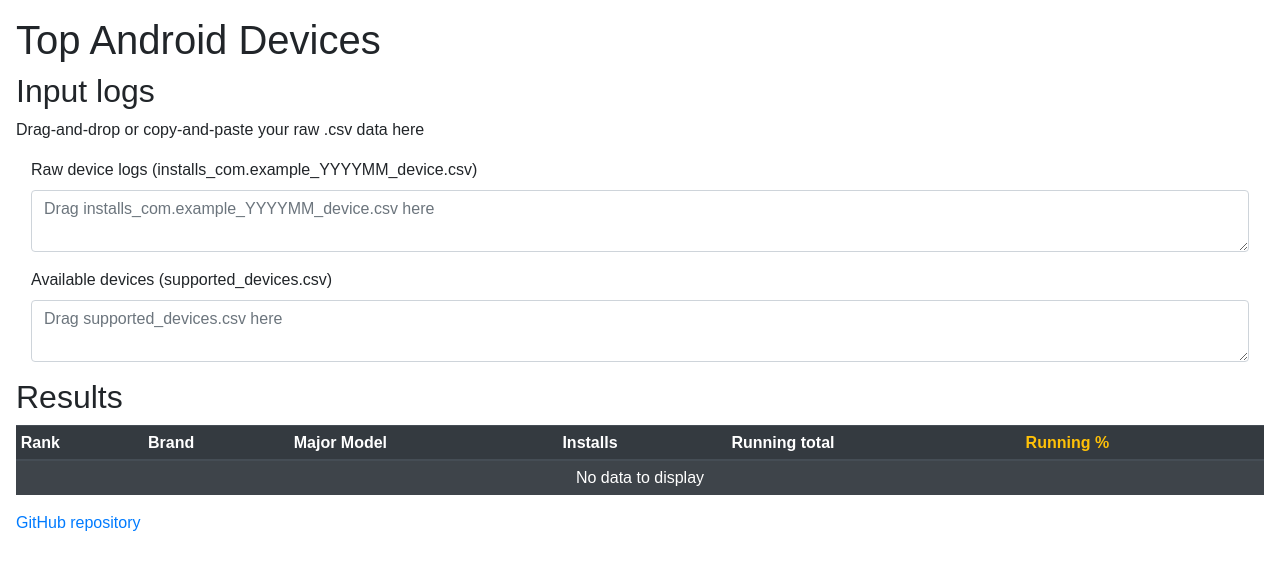
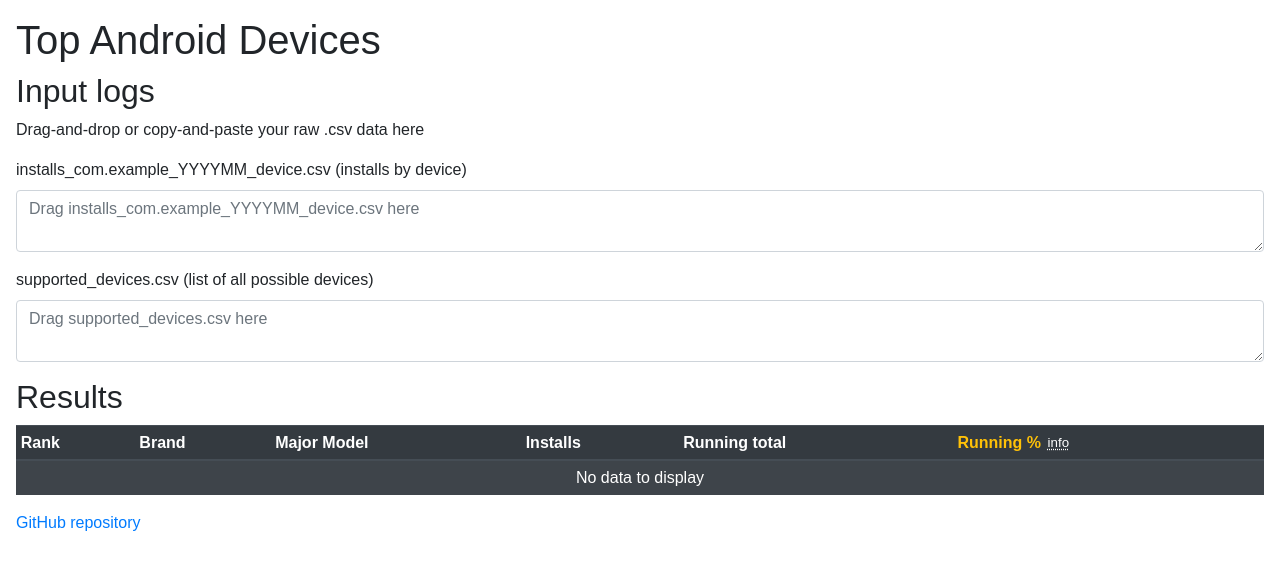
Before and after one commit to patik/android-device-list, a React app: page / in a window 1280 px wide. Built offline with nearby package versions, Linux system fonts and the light colour scheme.

Commit message:
added tooltip to explain the last column

```diff
--- a/src/index.js
+++ b/src/index.js
@@ -66,7 +66,7 @@ class App extends React.PureComponent {
 
         return (
             <div {...{ ...getRootProps(), tabIndex: -1 }} className="col form-group">
-                <label htmlFor="logsInput">Raw device logs (installs_com.example_YYYYMM_device.csv)</label>
+                <label htmlFor="logsInput">installs_com.example_YYYYMM_device.csv (installs by device)</label>
                 <textarea
                     className="form-control"
                     id="logsInput"
@@ -99,7 +99,7 @@ class App extends React.PureComponent {
 
         return (
             <div {...{ ...getRootProps(), tabIndex: -1 }} className="col form-group">
-                <label htmlFor="deviceInput">Available devices (supported_devices.csv)</label>
+                <label htmlFor="deviceInput">supported_devices.csv (list of all possible devices)</label>
                 <textarea
                     className="form-control"
                     id="deviceInput"
@@ -263,13 +263,21 @@ class App extends React.PureComponent {
             <div className="App">
                 <h1>Top Android Devices</h1>
                 <h2>Input logs</h2>
+                <div className="row">
+                    <div className="col">
                         <p>Drag-and-drop or copy-and-paste your raw .csv data here</p>
+                    </div>
+                </div>
+                <div className="row">
                     <this.DropLogs>
                         <p>Drag onto me?</p>
                     </this.DropLogs>
+                </div>
+                <div className="row">
                     <this.DropDevices>
                         <p>Drag onto me?</p>
                     </this.DropDevices>
+                </div>
 
                 <h2>Results</h2>
                 <table className="table table-hover table-sm table-striped table-dark">
@@ -282,6 +290,12 @@ class App extends React.PureComponent {
                             <th scope="row">Running total</th>
                             <th scope="row" className="text-warning">
                                 Running %
+                                <abbr
+                                    title="This represents the total percentage of installations comprised by that device and all the ones above it combined.
+In other words, if you scroll down to the row that shows 25 then all devices down through that row make up 25% of the total installs."
+                                >
+                                    info
+                                </abbr>
                             </th>
                         </tr>
                     </thead>
--- a/src/styles.css
+++ b/src/styles.css
@@ -1,6 +1,5 @@
 .App {
     font-family: sans-serif;
-    /* text-align: center; */
     margin: 1em;
 }
 
@@ -9,3 +8,14 @@ textarea {
     height: 100px;
     margin-bottom: 3em;
 }
+
+th {
+    abbr {
+        font-size: smaller;
+        color: white;
+        padding-left: 0.5em;
+        padding-right: 0.5em;
+        font-weight: normal;
+        vertical-align: middle;
+    }
+}
```
Lines whose indentation alone changed are shown as unchanged.
